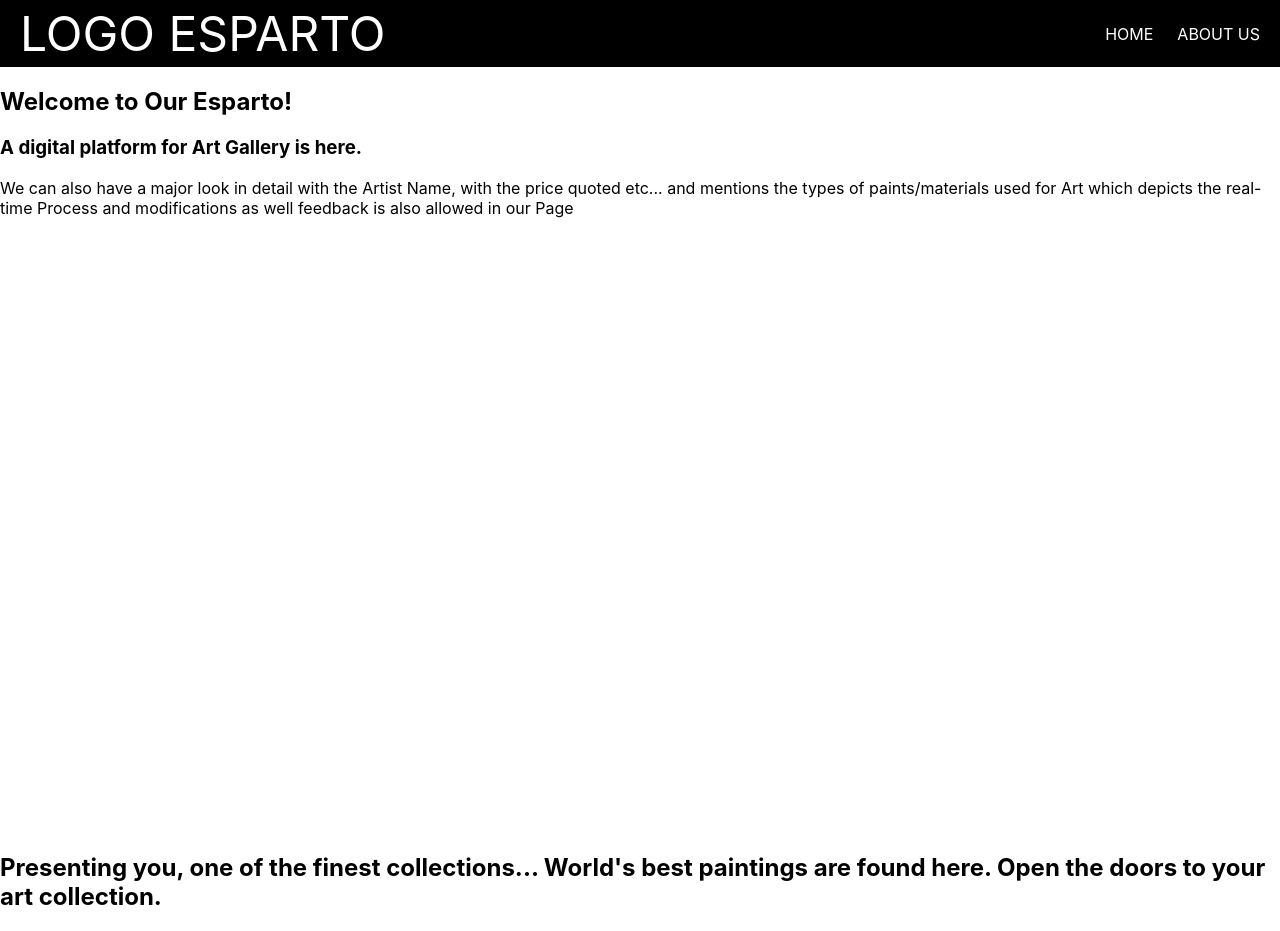
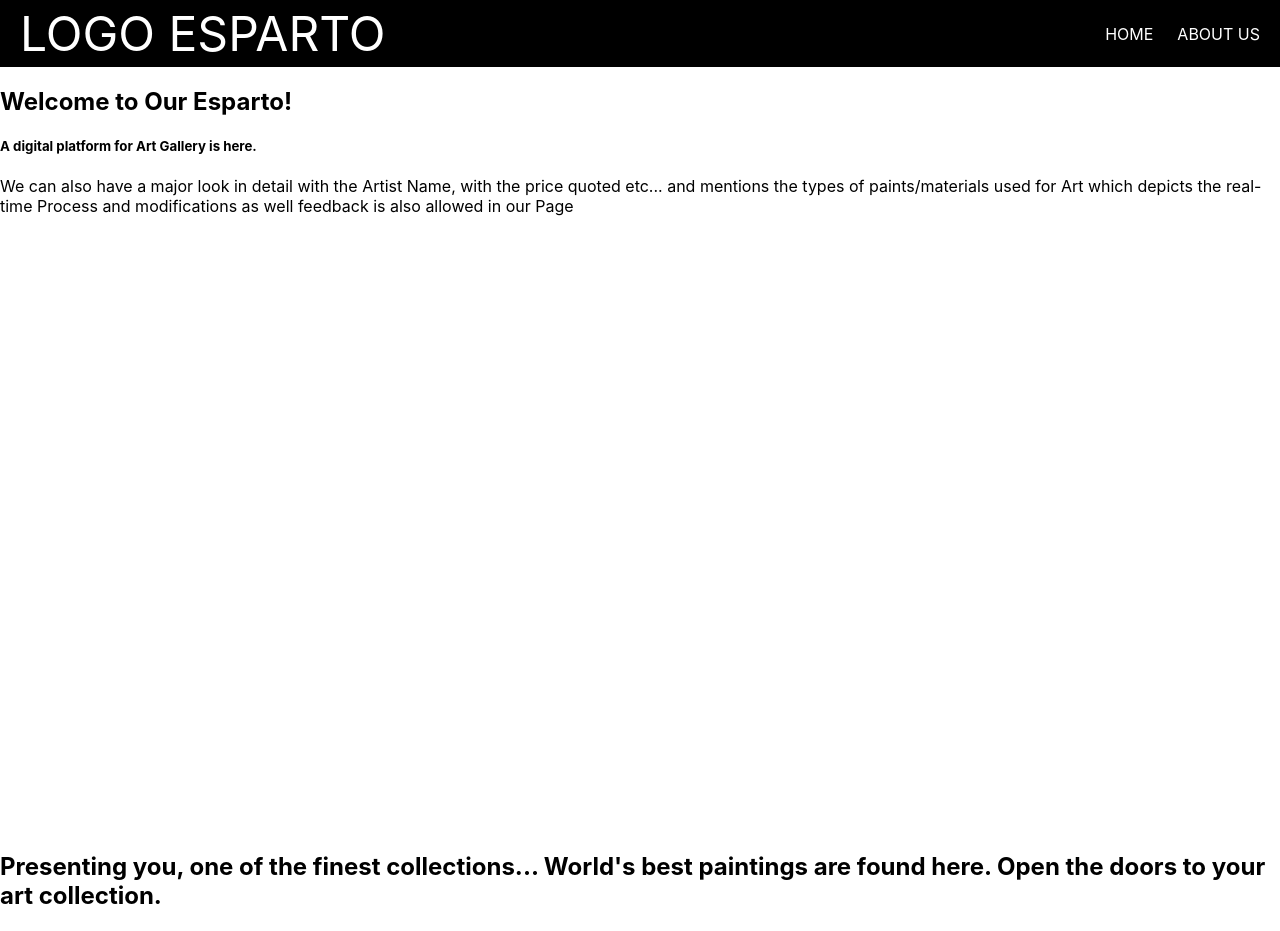
Before and after one commit to AjayKumar1403/REACT-ESPARTO, a React (Create React App) app in the folder esparto/: page / in a window 1280 px wide. Built offline with nearby package versions, Linux system fonts and the light colour scheme.

Commit message:
Updates made in home.js by Manoj Thella

```diff
--- a/esparto/src/Home.js
+++ b/esparto/src/Home.js
@@ -5,7 +5,7 @@ import React, { useState } from "react";
     return (
         <div className="Home">
             <h2>Welcome to Our Esparto!</h2>
-            <h3>A digital platform for Art Gallery is here.</h3>
+            <h5>A digital platform for Art Gallery is here.</h5>
             <p>We can also have a major look in detail with the Artist Name, with the price quoted etc... and mentions the types of paints/materials used for Art which depicts the real-time Process and modifications as well feedback is also allowed in our Page </p>
         </div>
         );
```
